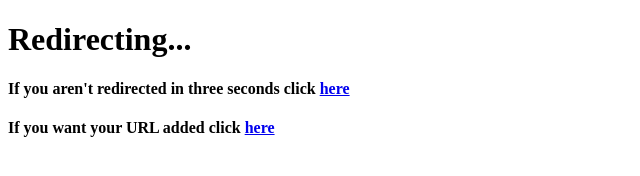
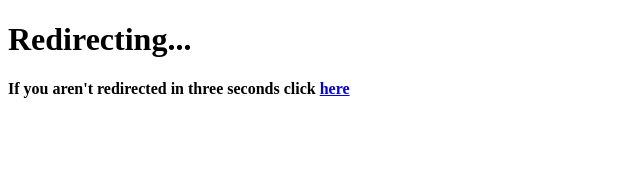
Before and after one commit to AafakDio/UnblockedGames673, a plain HTML site: page index.html in a window 1280 px wide. Shown: the whole page, without its empty margins (0-640 px from the left). Drawn offline with Linux system fonts and the light colour scheme.

Commit message:
Update index.html

```diff
--- a/index.html
+++ b/index.html
@@ -4,12 +4,11 @@
     <head>
         <title>Redirecting</title>
      <meta charset="UTF-8" />
-     <meta http-equiv="refresh" content="3; URL=https://UnblockedGames600.jordangrabski.repl.co/" />
+     <meta http-equiv="refresh" content="3; URL=https://AafakDio.github.io/UnblockedGames673/" />
    </head>
    <body>
      <h1>Redirecting...</h1>
-     <h4>If you aren't redirected in three seconds click <a href="https://UnblockedGames600.jordangrabski.repl.co/">here</a></h4>
-     <h4>If you want your URL added click <a href="https://SignUpForRedirectNow.jordangrabski.repl.co/">here</a></h4>
+     <h4>If you aren't redirected in three seconds click <a href="https://AafakDio.github.io/UnblockedGames673/">here</a></h4>
 
    </body>
 </html>
```
